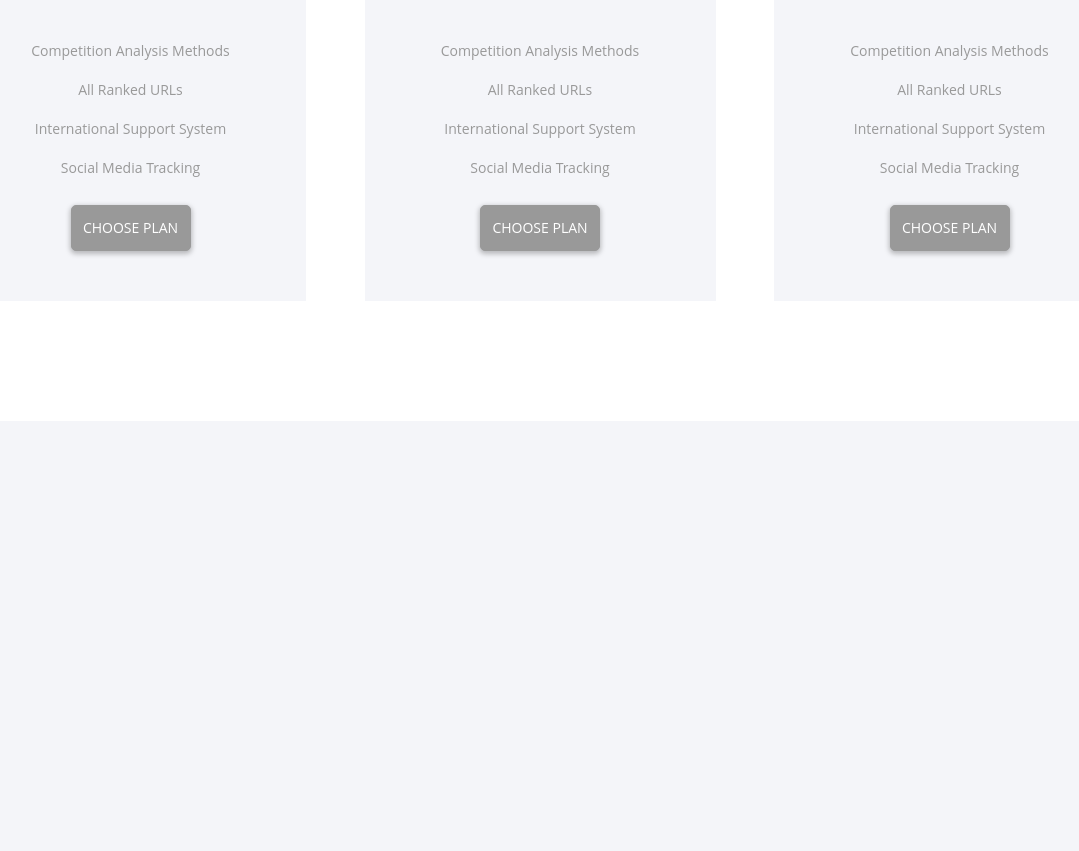
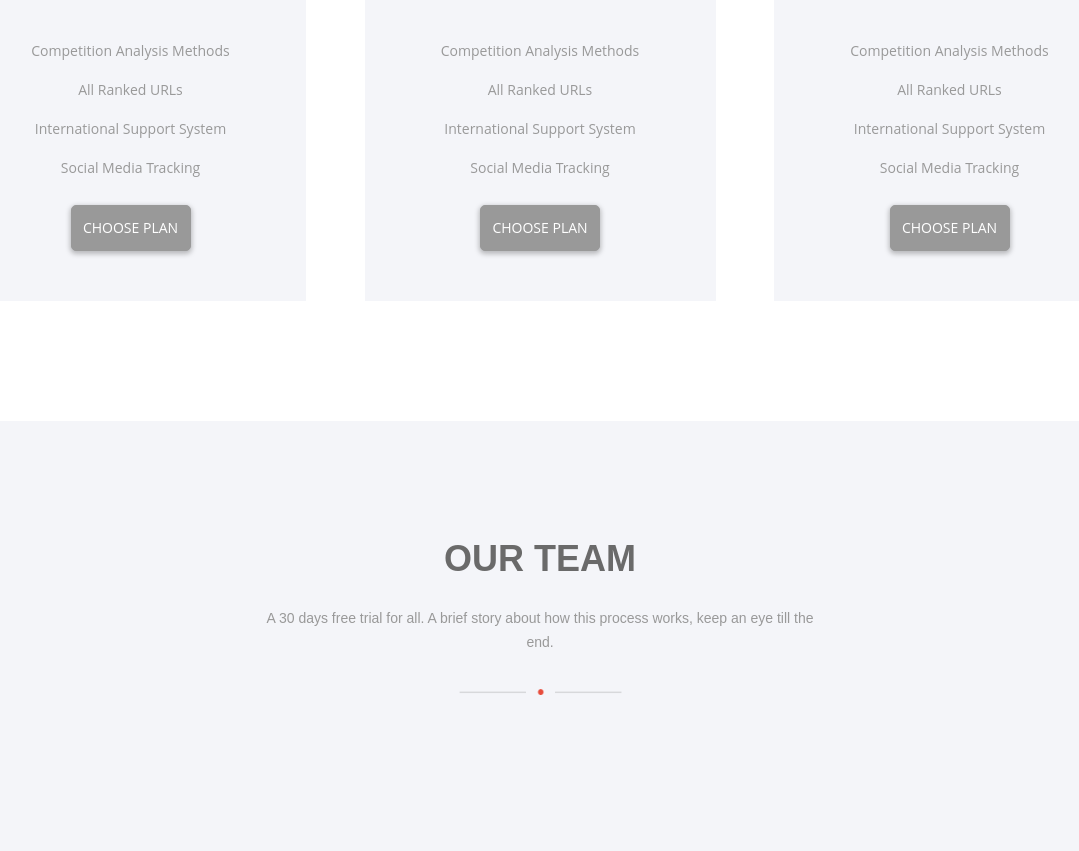
Before and after one commit to romanovich-k/BINO, a plain HTML site: page index.html in a window 1280 px wide. Shown: the part 5806-6657 px from the top of the page, without its empty margins (100-1179 px from the left). Before the commit the page ends 6227 px from the top, so only its background shows below. Drawn offline with nearby package versions, Linux system fonts and the light colour scheme; files whose address does not match are found by name.

Commit message:
Add files via upload

```diff
--- a/index.html
+++ b/index.html
@@ -673,6 +673,10 @@
       </div>
     </div>
   </section>
+  <section class="section team">
+    <h2 class="section__title title">our team</h2>
+    <span class="section__subtitle decoration-title text">A 30 days free trial for all. A brief story about how this process works, keep an eye till the end.</span>
+  </section>
 <footer class="footer">
   <div class="container"></div>
   <div class="copyright">
```
